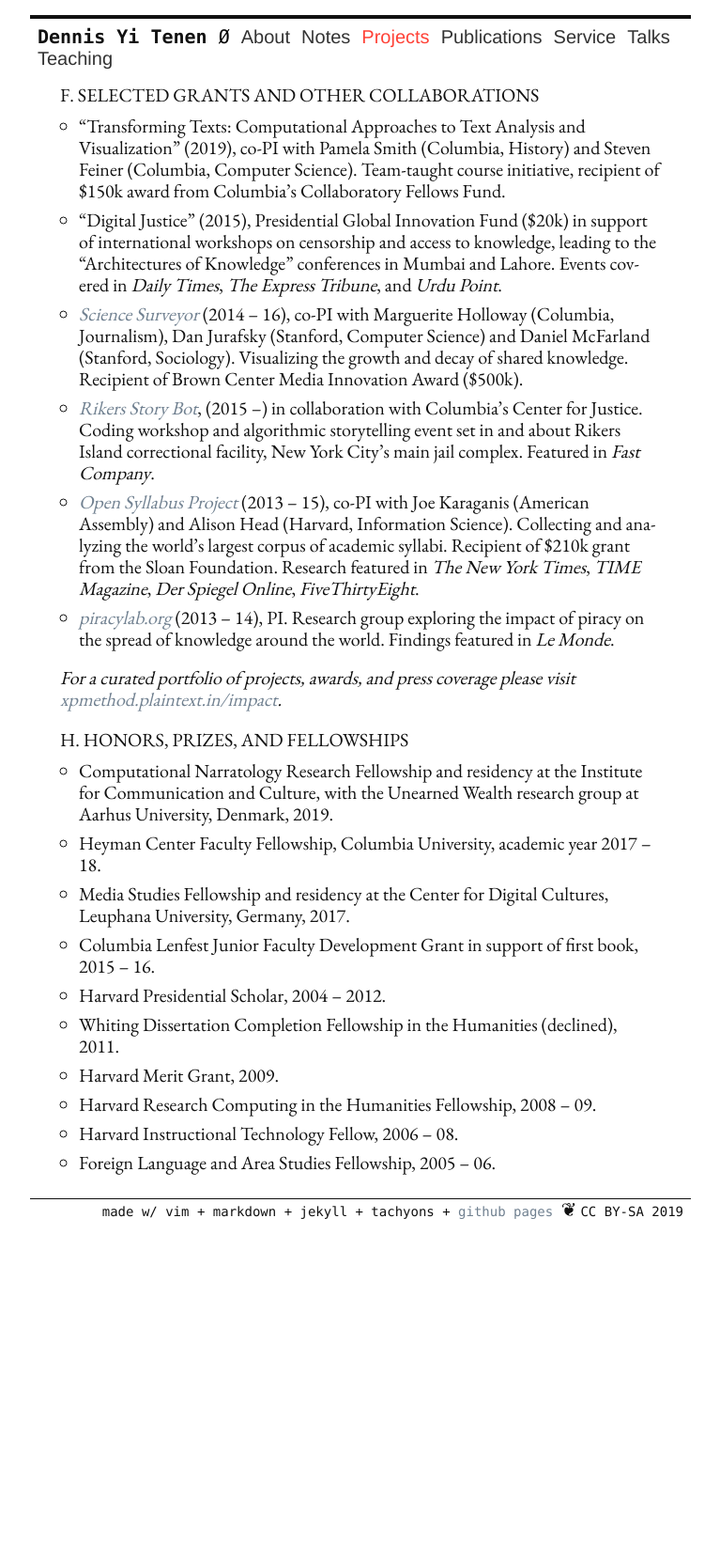
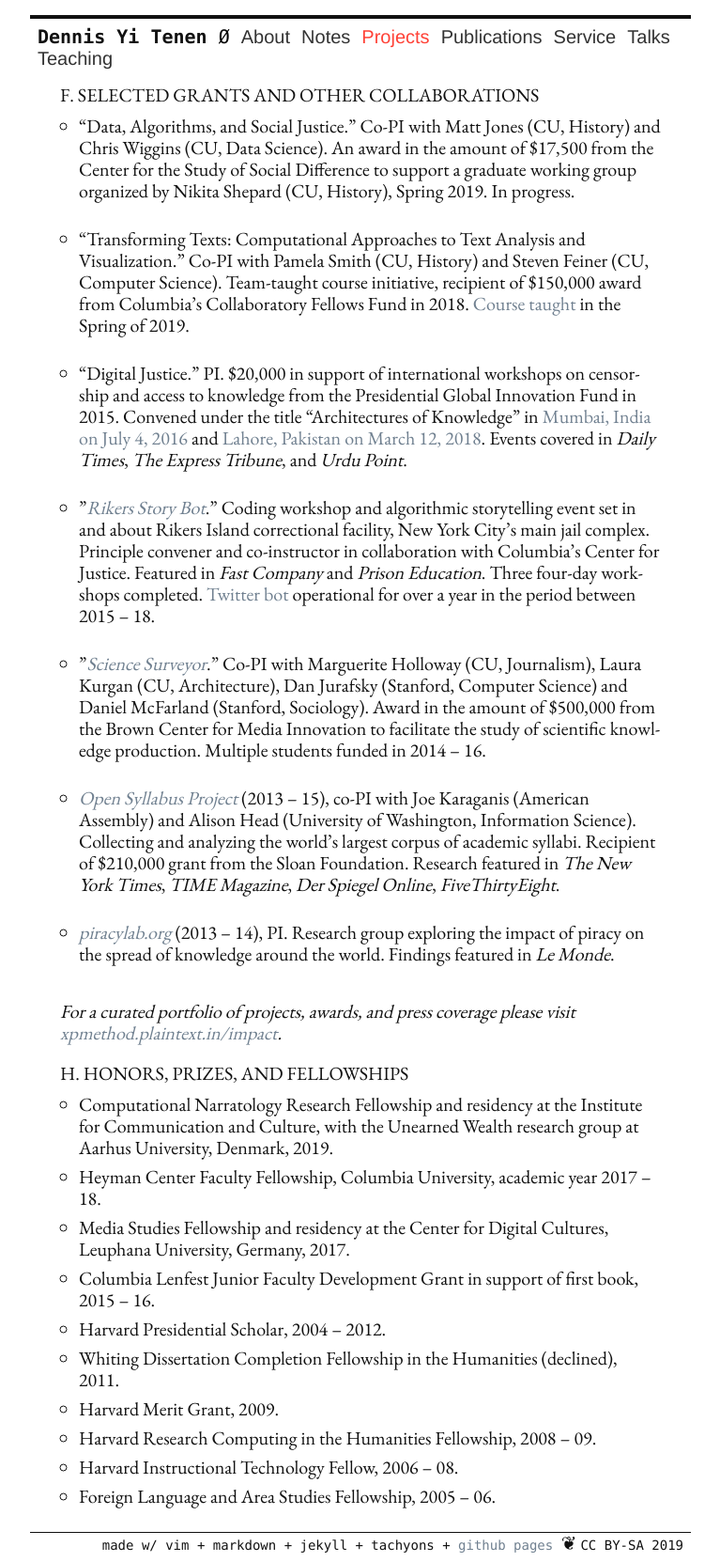
Before and after one commit to denten/denten.github.io, a Jekyll site: the page built from _pages/projects.md, in a window 1280 px wide. Shown: the whole page at 94% size, without its empty margins (256-1023 px from the left). Built offline with Jekyll 4.4.1, drawn with Linux system fonts in a browser that asks for light colours; before the commit the page ends 1307 px from its top, so only the background shows below that.

Commit message:
update cv

```diff
--- a/_includes/CV/05-projects.md
+++ b/_includes/CV/05-projects.md
@@ -1,27 +1,45 @@
 ## F. Selected Grants and Other Collaborations
 
-- "Transforming Texts: Computational Approaches to Text Analysis and Visualization" (2019),
-  co-PI with Pamela Smith (Columbia, History) and Steven Feiner (Columbia, Computer Science).
-Team-taught course initiative, recipient of $150k award from Columbia's Collaboratory Fellows
-Fund.
-- "Digital Justice" (2015), Presidential Global Innovation Fund ($20k) in support of
-  international workshops on censorship and access to knowledge, leading to the "Architectures
-of Knowledge" conferences in Mumbai and Lahore. Events covered in *Daily Times*, *The Express
-Tribune*, and *Urdu Point*.
-- [*Science Surveyor*](http://xpmethod.plaintext.in/literary-modeling-and-visualization-lab/surveyor.html)
-(2014 -- 16), co-PI with Marguerite Holloway (Columbia, Journalism), Dan Jurafsky (Stanford,
-Computer Science) and Daniel McFarland (Stanford, Sociology). Visualizing the growth and decay
-of shared knowledge. Recipient of Brown Center Media Innovation Award ($500k).
-- [*Rikers Story Bot*](http://xpmethod.plaintext.in/technologies-of-dissent/rikersbot.html),
-  (2015 --) in collaboration with Columbia's Center for Justice. Coding workshop and
-algorithmic storytelling event set in and about Rikers Island correctional facility, New York
-City's main jail complex. Featured in *Fast Company*.
-- [*Open Syllabus Project*](http://xpmethod.plaintext.in/knowledge-design-studio/open-syllabus-project.html)
-(2013 -- 15), co-PI with Joe Karaganis (American Assembly) and Alison Head (Harvard,
-Information Science). Collecting and analyzing the world's largest corpus of academic syllabi.
-Recipient of $210k grant from the Sloan Foundation.  Research featured in *The New York Times*,
-*TIME Magazine*, *Der Spiegel Online*, *FiveThirtyEight*.
-- [*piracylab.org*](http://xpmethod.plaintext.in/knowledge-design-studio/piracyLab.html) (2013 -- 14), PI. Research group exploring the impact of piracy on the spread of knowledge around
+- "Data, Algorithms, and Social Justice." Co-PI with Matt Jones (CU, History) and Chris Wiggins
+  (CU, Data Science). An award in the amount of $17,500 from the Center for the Study of Social
+Difference to support a graduate working group organized by Nikita Shepard (CU, History),
+Spring 2019. In progress.
+
+- "Transforming Texts: Computational Approaches to Text Analysis and Visualization." Co-PI with
+  Pamela Smith (CU, History) and Steven Feiner (CU, Computer Science). Team-taught course
+initiative, recipient of $150,000 award from Columbia's Collaboratory Fellows Fund in 2018.
+[Course taught](https://docs.google.com/document/d/1bXizmvk-NwnyC8-vWQz5UsQXGsWW_Mh62x3jbdX79ZU) in the
+Spring of 2019.
+
+- "Digital Justice." PI. $20,000 in support of international workshops on censorship and access
+  to knowledge from the Presidential Global Innovation Fund in 2015.  Convened under the title
+"Architectures of Knowledge" in [Mumbai, India on July 4, 2016](http://xpmethod.plaintext.in/events/dissent.html) and [Lahore, Pakistan on March 12,
+2018](http://xpmethod.plaintext.in/events/lahore.html). Events covered in *Daily Times*, *The
+Express Tribune*, and *Urdu Point*.
+
+- "[*Rikers Story Bot*](http://xpmethod.plaintext.in/technologies-of-dissent/rikersbot.html)."
+  Coding workshop and algorithmic storytelling event set in and about Rikers Island
+correctional facility, New York City's main jail complex. Principle convener and co-instructor
+in collaboration with Columbia's Center for Justice. Featured in *Fast Company* and *Prison
+Education*. Three four-day workshops completed. [Twitter bot](https://twitter.com/rikersbot)
+operational for over a year in the period between 2015 -- 18.
+
+- "[*Science
+  Surveyor*](http://xpmethod.plaintext.in/literary-modeling-and-visualization-lab/surveyor.html)."
+Co-PI with Marguerite Holloway (CU, Journalism), Laura Kurgan (CU, Architecture), Dan Jurafsky
+(Stanford, Computer Science) and Daniel McFarland (Stanford, Sociology). Award in the amount of
+$500,000 from the Brown Center for Media Innovation to facilitate the study of scientific
+knowledge production. Multiple students funded in 2014 -- 16.
+
+- [*Open Syllabus
+  Project*](http://xpmethod.plaintext.in/knowledge-design-studio/open-syllabus-project.html)
+(2013 -- 15), co-PI with Joe Karaganis (American Assembly) and Alison Head (University of
+Washington, Information Science). Collecting and analyzing the world's largest corpus of
+academic syllabi.  Recipient of $210,000 grant from the Sloan Foundation. Research featured in
+*The New York Times*, *TIME Magazine*, *Der Spiegel Online*, *FiveThirtyEight*.
+
+- [*piracylab.org*](http://xpmethod.plaintext.in/knowledge-design-studio/piracyLab.html) (2013
+  -- 14), PI. Research group exploring the impact of piracy on the spread of knowledge around
 the world. Findings featured in *Le Monde*.
 
 *For a curated portfolio of projects, awards, and press coverage please visit
```
Also changed, not shown: _includes/CV/06-talks.md (+3 -6 lines).
